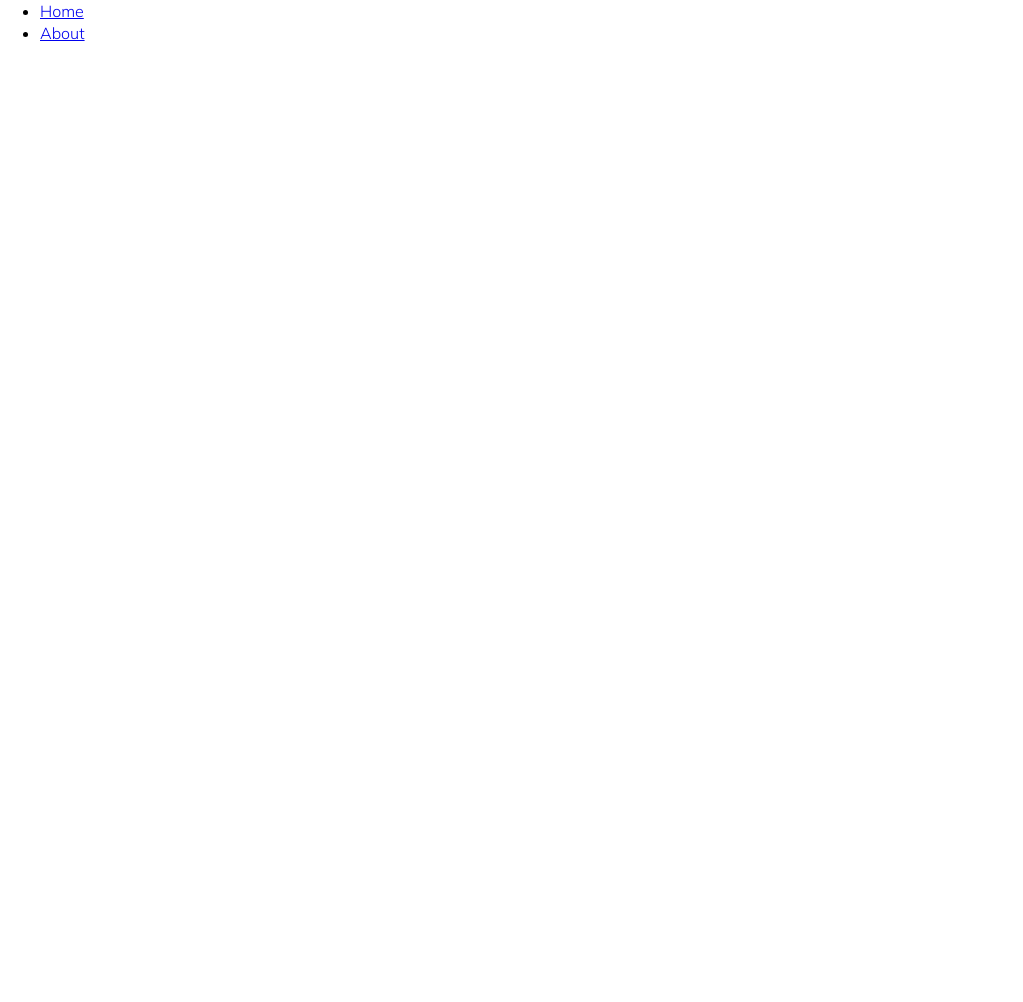
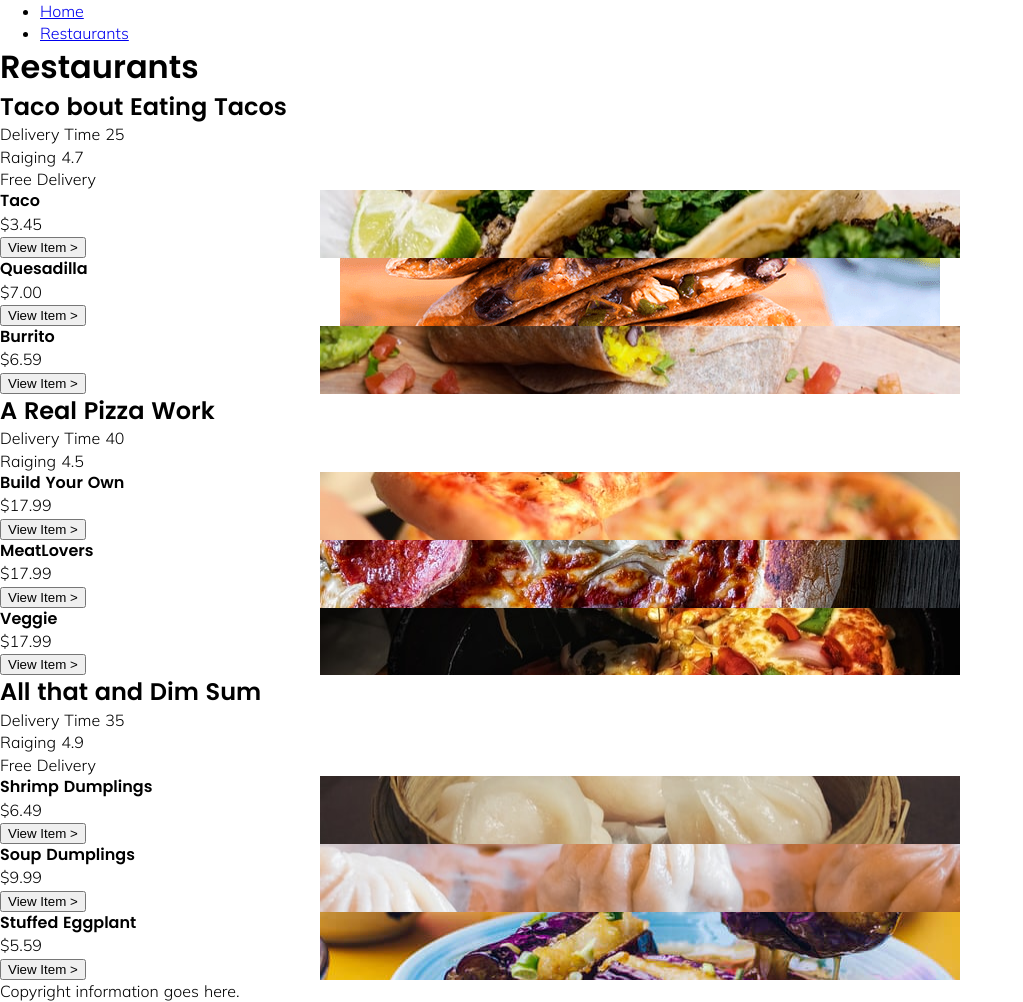
Before and after one commit to jorgecortesdev/nuxt-food-app, a Nuxt app: page /restaurants in a window 1280 px wide. Before the commit this address had no page. Shown: the whole page, without its empty margins (0-1023 px from the left). Before the commit the page ends 800 px from the top, so only its background shows below. Built offline with nearby package versions, Linux system fonts and the light colour scheme.

Commit message:
Added restaurants page. Added the footer

```diff
--- a/pages/about.vue
+++ b/components/AppFooter.vue
@@ -1,7 +1,7 @@
 <template>
-  <div>
-    <h1>hi from about page!</h1>
-  </div>
+  <footer>
+    <p>Copyright information goes here.</p>
+  </footer>
 </template>
 
 <script>
--- a/components/AppMenu.vue
+++ b/components/AppMenu.vue
@@ -2,7 +2,7 @@
   <nav>
     <ul>
       <li><nuxt-link exact to="/">Home</nuxt-link></li>
-      <li><nuxt-link to="/about">About</nuxt-link></li>
+      <li><nuxt-link exact to="/restaurants">Restaurants</nuxt-link></li>
     </ul>
   </nav>
 </template>
--- a/layouts/default.vue
+++ b/layouts/default.vue
@@ -4,14 +4,17 @@
       <AppMenu />
       <Nuxt />
     </div>
+    <AppFooter />
   </div>
 </template>
 
 <script>
 import AppMenu from "@/components/AppMenu.vue";
+import AppFooter from "@/components/AppFooter.vue";
 
 export default {
   components: {
+    AppFooter,
     AppMenu
   }
 };
--- /dev/null
+++ b/pages/restaurants.vue
@@ -0,0 +1,18 @@
+<template>
+  <main class="container restaurant">
+    <h1>Restaurants</h1>
+    <AppRestaurantInfo />
+  </main>
+</template>
+
+<script>
+import AppRestaurantInfo from "@/components/AppRestaurantInfo.vue";
+
+export default {
+  components: {
+    AppRestaurantInfo
+  }
+};
+</script>
+
+<style lang="scss" scoped></style>
```
